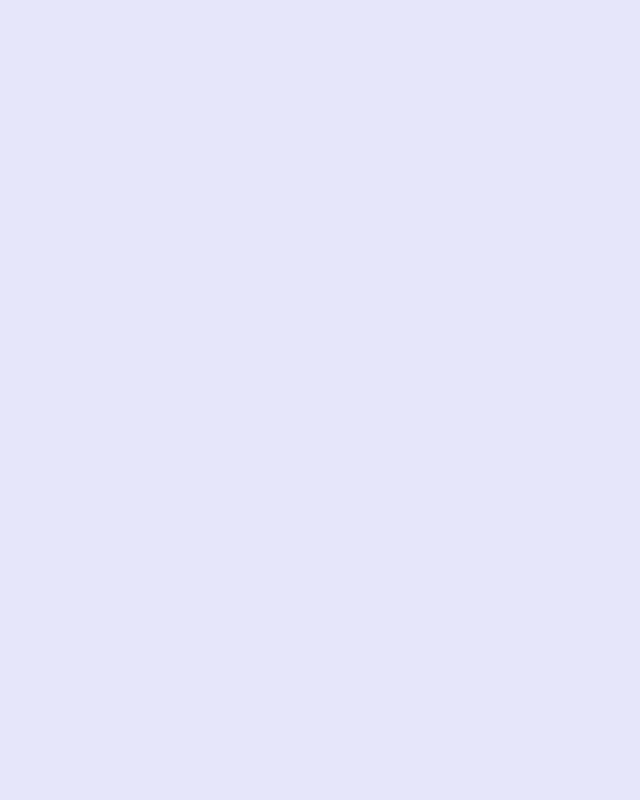
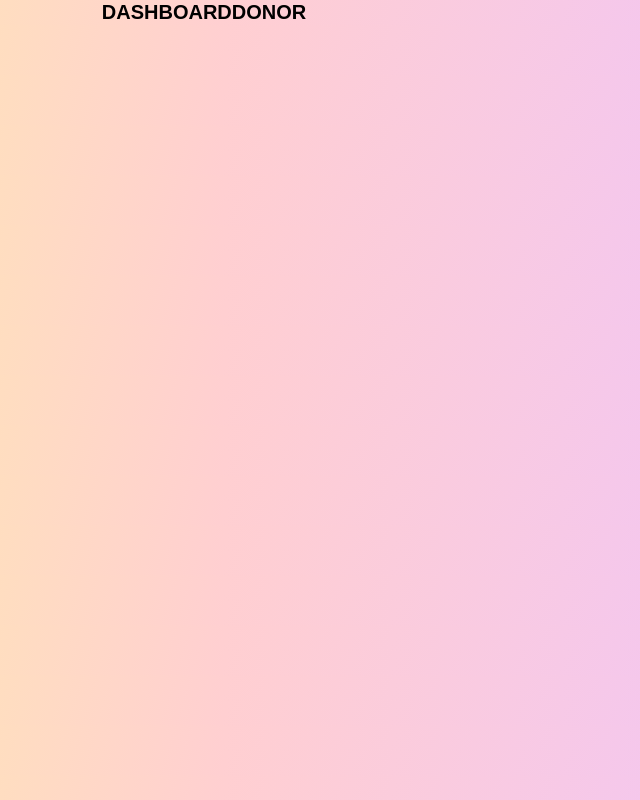
Before and after one commit to SMK-hub/HappyFaces, a React (Create React App) app in the folder frontend/: page /donor-dashboard in a window 1280 px wide. Before the commit this address had no page. Shown: the whole page, without its empty margins (436-1076 px from the left). Built offline with nearby package versions, Linux system fonts and the light colour scheme.

Commit message:
Dashboard added

```diff
--- a/frontend/src/App.js
+++ b/frontend/src/App.js
@@ -13,7 +13,9 @@ import SignUpAdmin from './components/All_js/SignUpAdmin';
 import SignUpOrphanage from './components/All_js/SignUpOrphanage';
 import SignUpDonor from './components/All_js/SignUpDonor';
 import AdminDashboard from './components/All_js/AdminDashboard';
-import OrphanageDashboard from './components/All_js/OrphanageDashboard';
+import DashboardOrphanage from './components/All_js/DashboardOrphanage';
+import DashboardDonor from './components/All_js/DashboardDonor';
+
 
 
 const App = () => {
@@ -33,6 +35,8 @@ const App = () => {
         <Route path="/signup/orphanage" element={<SignUpOrphanage />} />
         <Route path="/signup/donor" element={<SignUpDonor />} />
         <Route path="/admin-dashboard" element={<AdminDashboard />} />
+        <Route path='/orphanage-dashboard' element={<DashboardOrphanage/>}/>
+        <Route path="/donor-dashboard" element={<DashboardDonor/>}/>
 
       </Routes>
     </Router>
--- /dev/null
+++ b/frontend/src/components/All_js/DashboardDonor.js
@@ -0,0 +1,9 @@
+import React from 'react'
+
+function DashboardDonor() {
+  return (
+    <div>DashboardDonor</div>
+  )
+}
+
+export default DashboardDonor
--- /dev/null
+++ b/frontend/src/components/All_js/DashboardOrphanage.js
@@ -0,0 +1,9 @@
+import React from 'react'
+
+function DashboardOrphanage() {
+  return (
+    <div>DashboardOrphanage</div>
+  )
+}
+
+export default DashboardOrphanage
--- a/frontend/src/components/All_js/OrphanageDashboard.js
+++ /dev/null
@@ -1,9 +0,0 @@
-import React from 'react'
-
-const OrphanageDashboard = () => {
-  return (
-    <div>OrphanageDashboard</div>
-  )
-}
-
-export default OrphanageDashboard
```
Also changed, not shown: frontend/src/components/All_js/DonorDashboard.js (deleted, +0 -9 lines).
